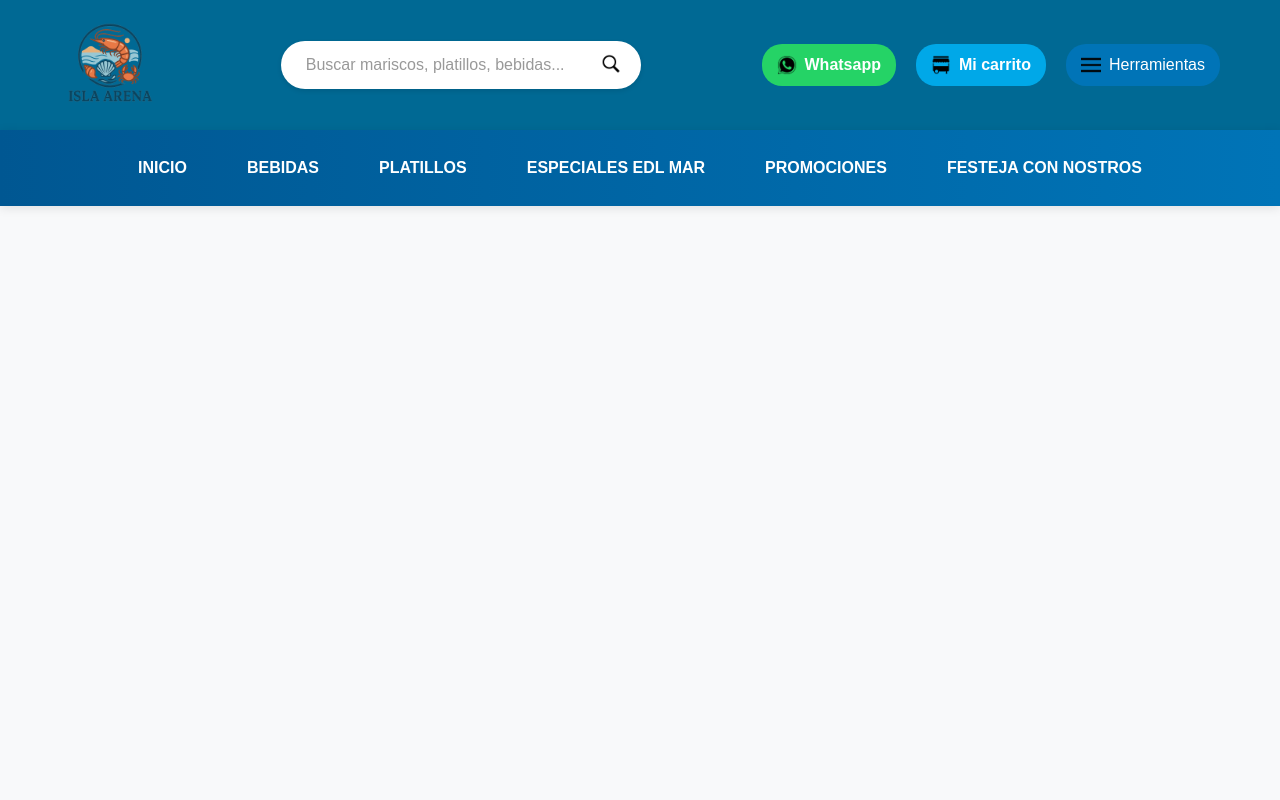
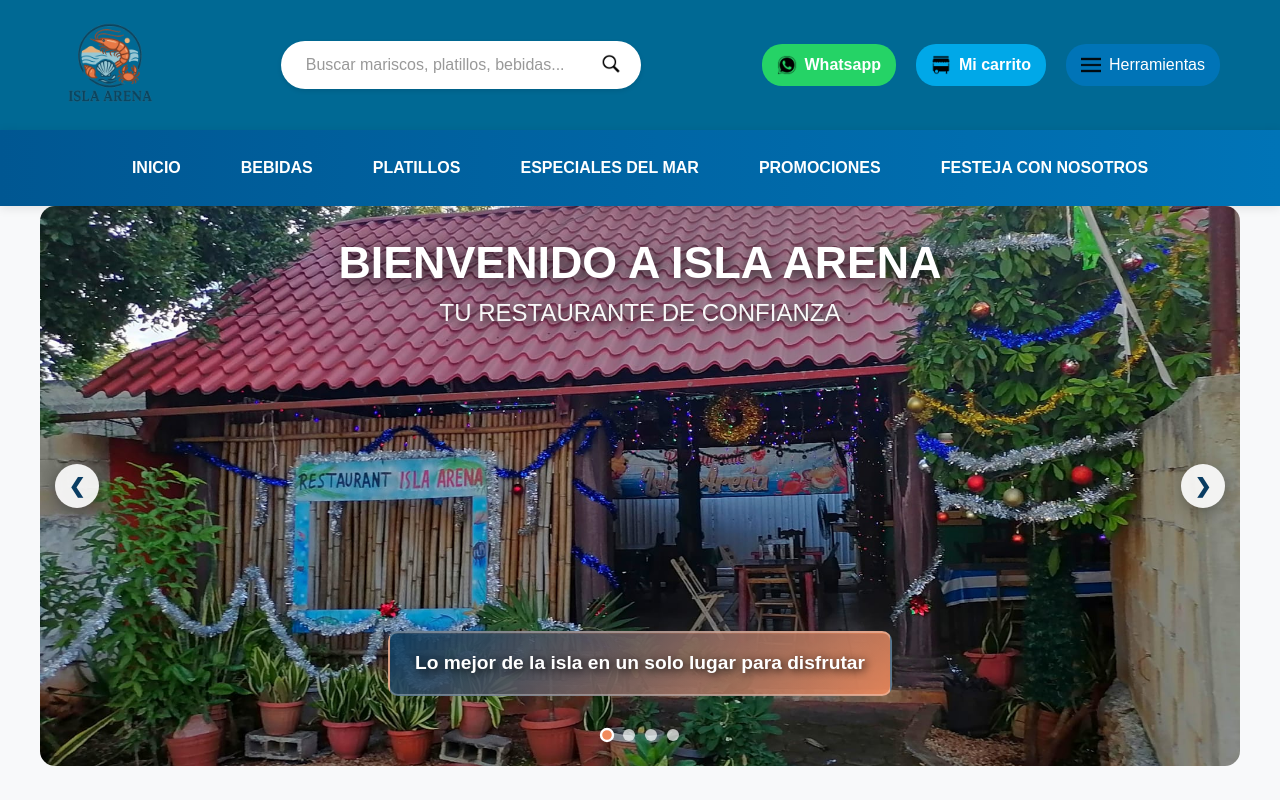
Before and after one commit to Manuel-Ake/RestauranteIslaArena, an Angular app in the folder Isla/: page / in a window 1280 px wide. Shown: the top 800 px of the page. Built offline with nearby package versions, Linux system fonts and the light colour scheme.

Commit message:
descanso

```diff
--- a/Isla/src/app/shared/header/header.html
+++ b/Isla/src/app/shared/header/header.html
@@ -1,20 +1,28 @@
+<!-- BARRA SUPERIOR -->
 <div class="contenedor_superior bg-azul-mar">
   <div class="contenedor_lot">
+    <!-- LOGO -->
     <img class="logo1" src="img/logo.png" alt="Logo de Mariscos">
 
+    <!-- BARRA DE BÚSQUEDA -->
     <div class="barra-busqueda">
       <input type="text" placeholder="Buscar mariscos, platillos, bebidas...">
       <button class="btn_buscar">
         <img src="img/busqueda.png" alt="Buscar">
       </button>
     </div>
+
+    <!-- MENÚ DE ACCIONES -->
     <nav class="menu-acciones">
       <a class="whatsapp" href="https://web.whatsapp.com/">
         <img src="img/whasap.png" alt="WhatsApp">
         Whatsapp
       </a>
-      <a class="carrito" href=""> <img src="img/carrito.png" alt=""> Mi carrito</a>
+      <a class="carrito" href="">
+        <img src="img/carrito.png" alt="Carrito"> Mi carrito
+      </a>
 
+      <!-- MENÚ DESPLEGABLE -->
       <div class="desplegar_menu">
         <div class="menu-trigger">
           <img src="img/icons8-menú-50.png" alt="">
@@ -22,29 +30,29 @@
         </div>
         <div class="opciones-menu">
           <a routerLink="Login" class="opcion-menu">Administrador</a>
-
         </div>
       </div>
-
     </nav>
   </div>
 </div>
 
-
-<div class="contenedor_casicentro nav-mariscos">
+<!-- MENÚ DE NAVEGACIÓN (ADAPTADO A TU CSS) -->
+<div class="contenedor_casicentro">
   <div class="contenedor_a">
-    <a  routerLink="Home" >INICIO</a>
-    <a  routerLink="Drink" >BEBIDAS</a>
-    <a  routerLink="Food">PLATILLOS</a>
-    <a  routerLink="">ESPECIALES EDL MAR</a>
-    <a  routerLink="prmotion" >PROMOCIONES</a>
-    <a  routerLink="celebrate">FESTEJA CON NOSTROS </a>
-
-
+    <a (click)="goHome()">INICIO</a>
+    <a routerLink="Drink" (click)="setHome(false)">BEBIDAS</a>
+    <a routerLink="Food" (click)="setHome(false)">PLATILLOS</a>
+    <a routerLink="special" (click)="setHome(false)">ESPECIALES DEL MAR</a>
+    <a routerLink="prmotion" (click)="setHome(false)">PROMOCIONES</a>
+    <a routerLink="celebrate" (click)="setHome(false)">FESTEJA CON NOSOTROS</a>
   </div>
 </div>
 
-<router-outlet></router-outlet>
+<!-- CONTENIDO PRINCIPAL -->
+<div class="Home_visible" *ngIf="homeActive">
+  <app-home></app-home>
+</div>
+<router-outlet *ngIf="!homeActive"></router-outlet>
 
 <!--
  Rutas hijas <router-outlet></router-outlet> -->
--- a/Isla/src/app/shared/header/header.ts
+++ b/Isla/src/app/shared/header/header.ts
@@ -1,13 +1,31 @@
 import { Component } from '@angular/core';
 import { RouterLink } from '@angular/router';
 import { RouterOutlet } from '@angular/router';
+import { Home } from "../../pages/home/home";
+import { Router } from '@angular/router';
+import { CommonModule } from '@angular/common';
 
 @Component({
+  standalone: true,
   selector: 'app-header',
-  imports: [RouterLink, RouterOutlet],
+  imports: [RouterLink,CommonModule, RouterOutlet, Home],
   templateUrl: './header.html',
   styleUrl: './header.css'
 })
 export class Header {
+   homeActive: boolean = true; // INICIO empieza encendido
 
+  constructor(private router: Router) {}
+
+  goHome() {
+    if (!this.homeActive) {
+      this.homeActive = true;
+      this.router.navigateByUrl(''); // Navega a la raíz (home)
+    }
+    // Si ya está activo, no hace nada (evita sobrecarga)
+  }
+
+  setHome(state: boolean) {
+    this.homeActive = state;
+  }
 }
```
Lines whose indentation alone changed are shown as unchanged.
